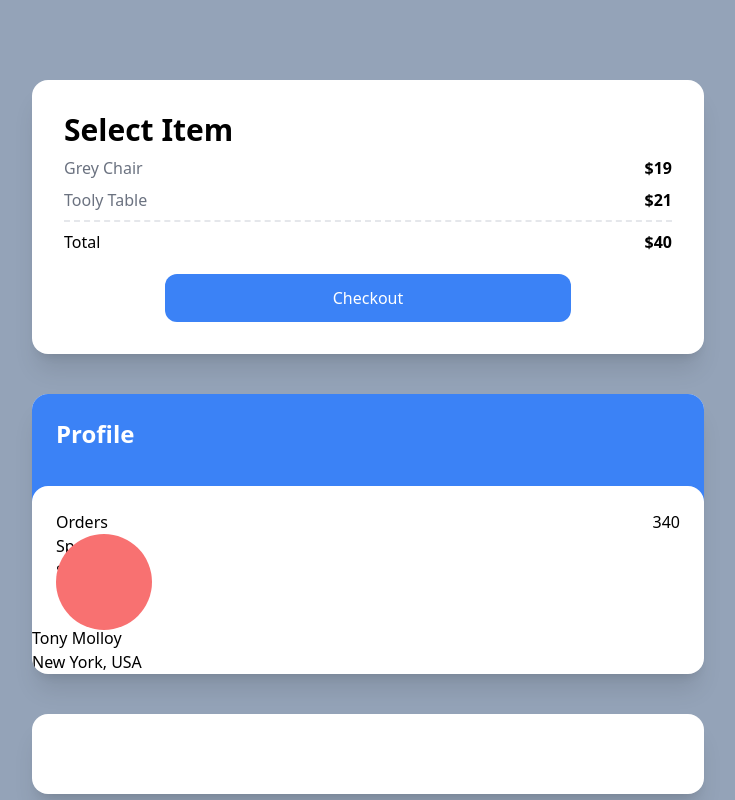
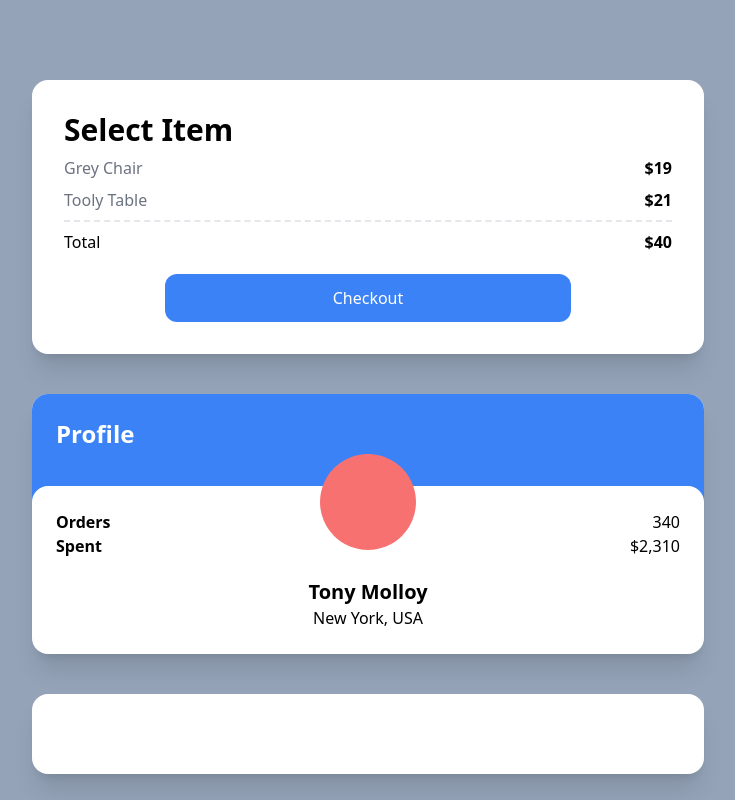
Before and after one commit to KeMezz/carrot-market, a Next.js app: page / in a window 1280 px wide. Shown: the top 800 px of the page, without its empty margins (272-1007 px from the left). Built offline with nearby package versions, Linux system fonts and the light colour scheme.

Commit message:
practice tailwindcss

```diff
--- a/pages/index.tsx
+++ b/pages/index.tsx
@@ -27,19 +27,19 @@ const Home: NextPage = () => {
         <div className="bg-blue-500 p-6 pb-14">
           <h1 className="text-white text-2xl font-bold">Profile</h1>
         </div>
-        <div className="rounded-2xl p-6 relative -top-5 bg-white">
+        <div className="rounded-2xl p-6 pb-0 relative -top-5 bg-white">
           <div className="flex justify-between items-end relative">
-            <h3>Orders</h3>
+            <h3 className="font-bold">Orders</h3>
             <p>340</p>
           </div>
-          <div className="h-24 w-24 bg-red-400 rounded-full absolute" />
-          <div>
-            <h3>Spent</h3>
+          <div className="h-24 w-24 bg-red-400 rounded-full absolute -top-8 left-1/2 -translate-x-1/2" />
+          <div className="flex justify-between items-end">
+            <h3 className="font-bold">Spent</h3>
             <p>$2,310</p>
           </div>
         </div>
-        <div>
-          <h2>Tony Molloy</h2>
+        <div className="text-center pb-6">
+          <h2 className="font-bold text-xl">Tony Molloy</h2>
           <p>New York, USA</p>
         </div>
       </div>
```
